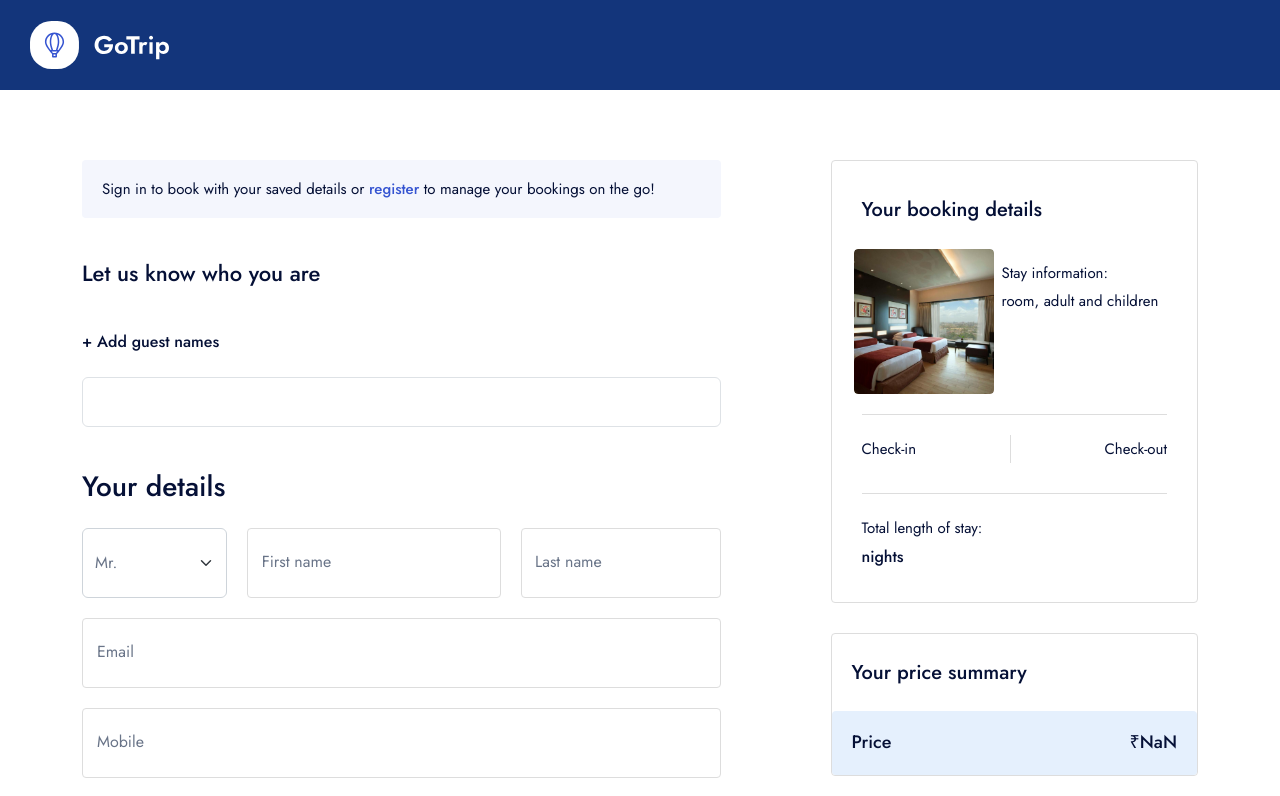
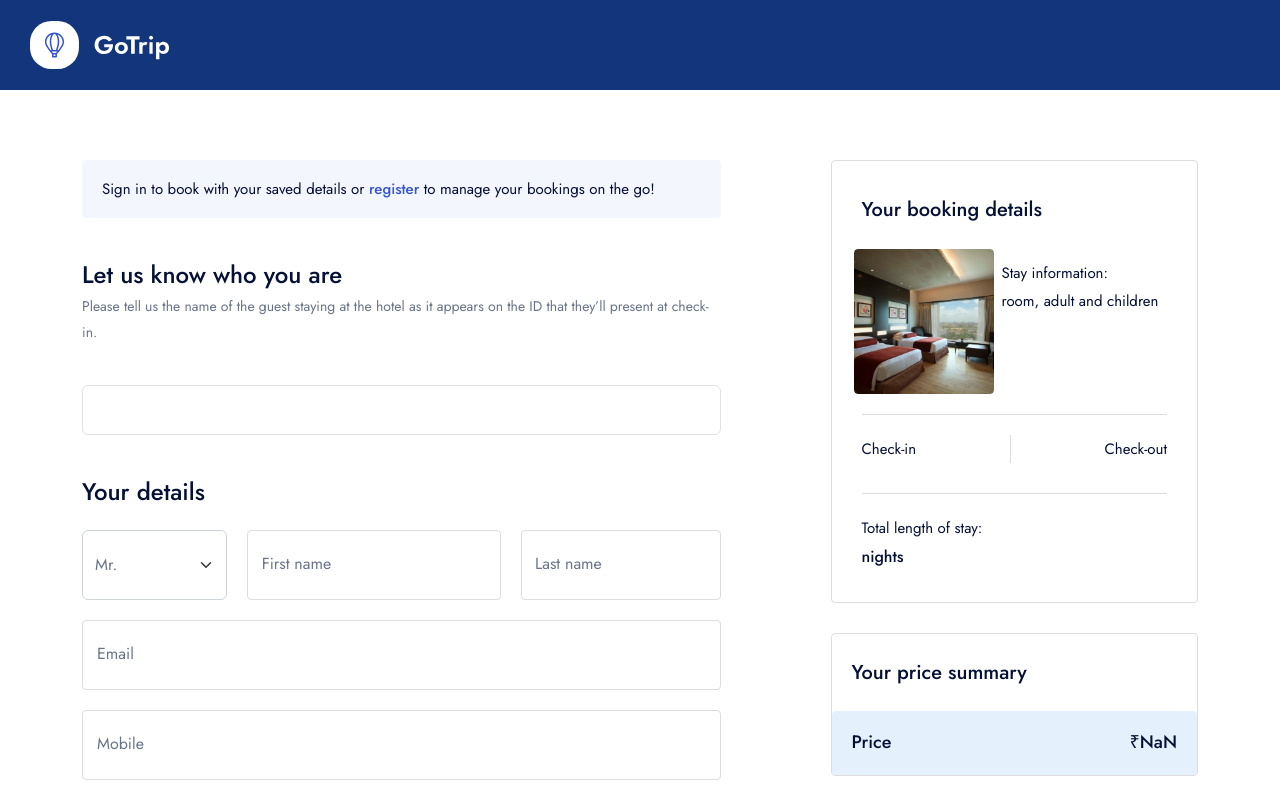
Before and after one commit to Raksyak-MST/booking-engine, a Next.js app: page /booking-page in a window 1280 px wide. Shown: the top 796 px of the page. Built offline with nearby package versions, Linux system fonts and the light colour scheme.

Commit message:
Fix guest booking form and improve UI elements
The update restructures the guest booking form with proper Field components
and indexed form values, fixes key props to use index, improves information
display in the guest form section, and corrects spelling in the search
component.

```diff
--- a/components/booking-page/sidebar/PricingSummary.jsx
+++ b/components/booking-page/sidebar/PricingSummary.jsx
@@ -45,8 +45,8 @@ const PricingSummary = () => {
   return (
     <div className="pt-20 border-light rounded-4 mt-30">
       <div className="text-20 fw-500 mb-20 px-20">Your price summary</div>
-      {Object.entries(roomPicked).map(([key, room]) => (
-        <div key={room?.id} className="mb-28 bg-blue-1-05 p-4">
+      {Object.entries(roomPicked).map(([key, room], index) => (
+        <div key={index} className="mb-28 bg-blue-1-05 p-4">
           <h2 className="text-18 bg-bule-2">
             {room?.selectedRoomOptions} ({room?.roomTypeName})
           </h2>
--- a/components/booking-page/stepper-booking/index.jsx
+++ b/components/booking-page/stepper-booking/index.jsx
@@ -13,7 +13,7 @@ import {
 import { useDispatch, useSelector } from "react-redux";
 import toast from "react-hot-toast";
 import { ERROR_MESSAGES } from "@/data/error-messages";
-import { useFormik, FormikProvider, ErrorMessage } from "formik";
+import { useFormik, FormikProvider, ErrorMessage, Field } from "formik";
 import * as yup from "yup";
 import { useRouter } from "next/navigation";
 
@@ -198,13 +198,17 @@ const Index = () => {
           </div>
           {/* End register notify */}
 
-          <h2 className="text-22 fw-500 mt-40 mb-40 md:mb-24">
-            Let us know who you are
-          </h2>
-          <h3 className="text-16 fw-500 mb-24">+ Add guest names</h3>
+          <div className="mt-40 mb-40 md:mb-24">
+            <h2 className="text-24 fw-500 ">Let us know who you are</h2>
+            <p className="text-14">
+              Please tell us the name of the guest staying at the hotel as it
+              appears on the ID that they’ll present at check-in.
+            </p>
+          </div>
+          <FormikProvider value={formik} key={room?.id}>
             <div className="p-4 border rounded">
-            {Object.entries(roomPicked).map(([key, room]) => (
-              <FormikProvider value={formik} key={room?.id}>
+              {Object.entries(roomPicked).map(([key, room], index) => (
+                <div key={index}>
                   <div className="d-flex gap-2 align-items-center">
                     <h2 className="text-16 fw-500 ">{room?.roomTypeName}</h2>
                     <p>
@@ -215,7 +219,7 @@ const Index = () => {
                     <div className="col-md-3">
                       <select
                         className="form-select h-full text-light-1"
-                      name="Salutation"
+                        name={`guestDetails.${index}.Salutation`}
                         values={formik?.values?.Salutation}
                         onChange={formik?.handleChange}
                         onBlur={formik?.handleBlur}
@@ -245,12 +249,8 @@ const Index = () => {
                     {/* End col-12 */}
                     <div className="col-md-5">
                       <div className="form-input">
-                      <input
-                        type="text"
-                        name="FirstName"
-                        value={formik?.values?.FirstName}
-                        onChange={formik?.handleChange}
-                        onBlur={formik?.handleBlur}
+                        <Field
+                          name={`guestDetails.${index}.FirstName`}
                           required
                         />
                         <label className="lh-1 text-16 text-light-1">
@@ -266,12 +266,8 @@ const Index = () => {
                     {/* End col-12 */}
                     <div className="col-md-4">
                       <div className="form-input input-group has-validation">
-                      <input
-                        type="text"
-                        name="LastName"
-                        value={formik?.values?.LastName}
-                        onChange={formik?.handleChange}
-                        onBlur={formik?.handleBlur}
+                        <Field
+                          name={`guestDetails.${index}.LastName`}
                           required
                         />
                         <label className="lh-1 text-16 text-light-1">
@@ -285,11 +281,10 @@ const Index = () => {
                       />
                     </div>
                   </form>
-              </FormikProvider>
+                </div>
               ))}
             </div>
-          <h3 className="text-28 fw-500 pt-40">Your details</h3>
-          <FormikProvider value={formik}>
+            <h3 className="text-24 fw-500 pt-40">Your details</h3>
             <form className="row x-gap-20 y-gap-20 pt-20">
               <div className="col-md-3">
                 <select
--- a/components/hero/hero-1/GuestSearch.jsx
+++ b/components/hero/hero-1/GuestSearch.jsx
@@ -22,8 +22,8 @@ const GuestSearch = () => {
         <h4 className="text-15 fw-500 ls-2 lh-16">Guest</h4>
         <div className="text-15 text-light-1 ls-2 lh-16">
           <span className="js-count-adult">{state.adults}</span> adults -{" "}
-          <span className="js-count-child">{state.children}</span> childeren -{" "}
-          <span className="js-count-room">{state.quantity}</span> room
+          <span className="js-count-child">{state.children}</span>{" "}
+          childeren{" "}
         </div>
       </div>
       {/* End guest */}
```
Lines whose indentation alone changed are shown as unchanged.
